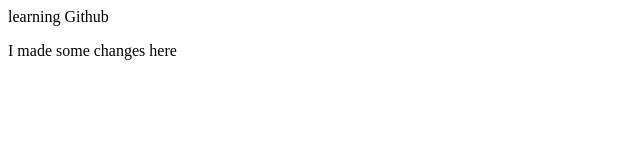
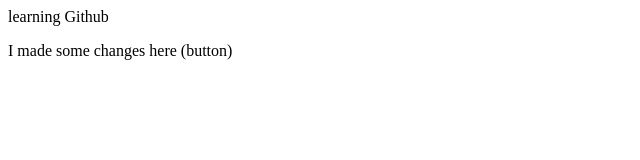
Before and after one commit to Abhishek7844/learning_git_github, a plain HTML site: page index.html in a window 1280 px wide. Shown: the full height of the page, 0-640 px from the left. Drawn offline with Linux system fonts and the light colour scheme.

Commit message:
add button

```diff
--- a/index.html
+++ b/index.html
@@ -1,2 +1,2 @@
 <p>learning Github</p>
-<p>I made some changes here</p>
+<p>I made some changes here (button)</p>
```
